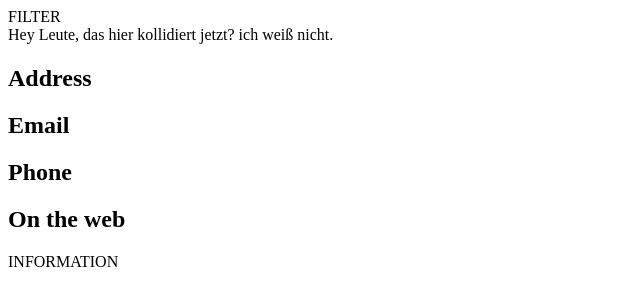
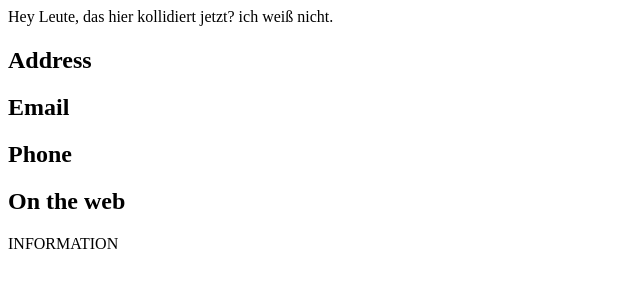
Before and after one commit to ninjvninjv/WWWKD, a PHP site: template kirby/site/templates/about.php in a window 1280 px wide. Shown: the top 306 px of the page, without its empty margins (0-640 px from the left). Run offline with PHP 8.4, Linux system fonts and the light colour scheme; the template is opened without the code that fills it, so the values that code supplies are empty; some libraries are stand-ins or nearby versions.

Commit message:
name ändern

```diff
--- a/kirby/content/site.txt
+++ b/kirby/content/site.txt
@@ -1 +1 @@
-Title: WWWKD
+Title: WWW.KD.DE
--- a/kirby/site/snippets/header.php
+++ b/kirby/site/snippets/header.php
@@ -12,6 +12,6 @@
 </head>
 <body>
 
-  <div class="header"> FILTER </div>
+  <div class="header"> <?= $site->title() ?> </div>
 
 </body>
```
